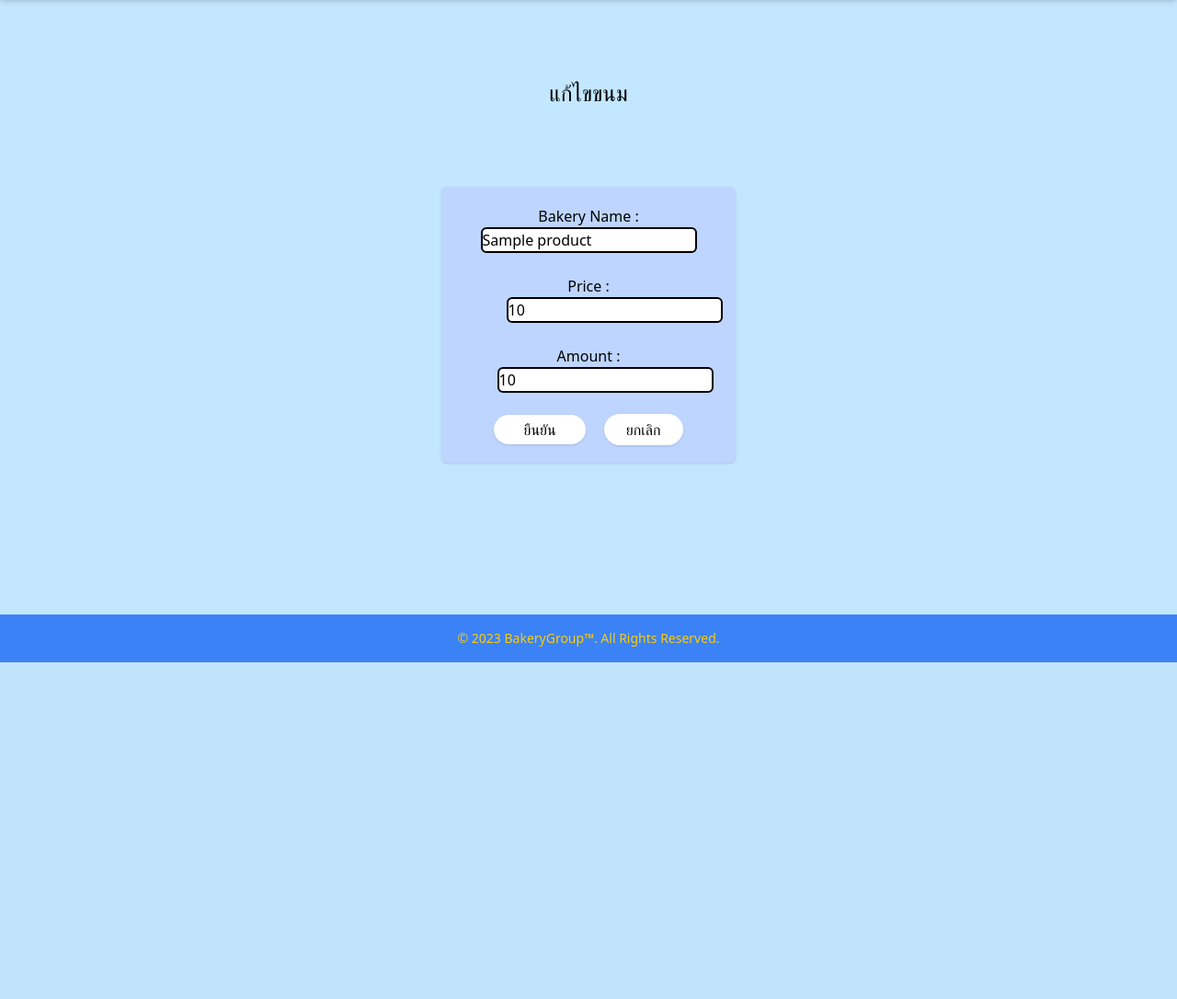
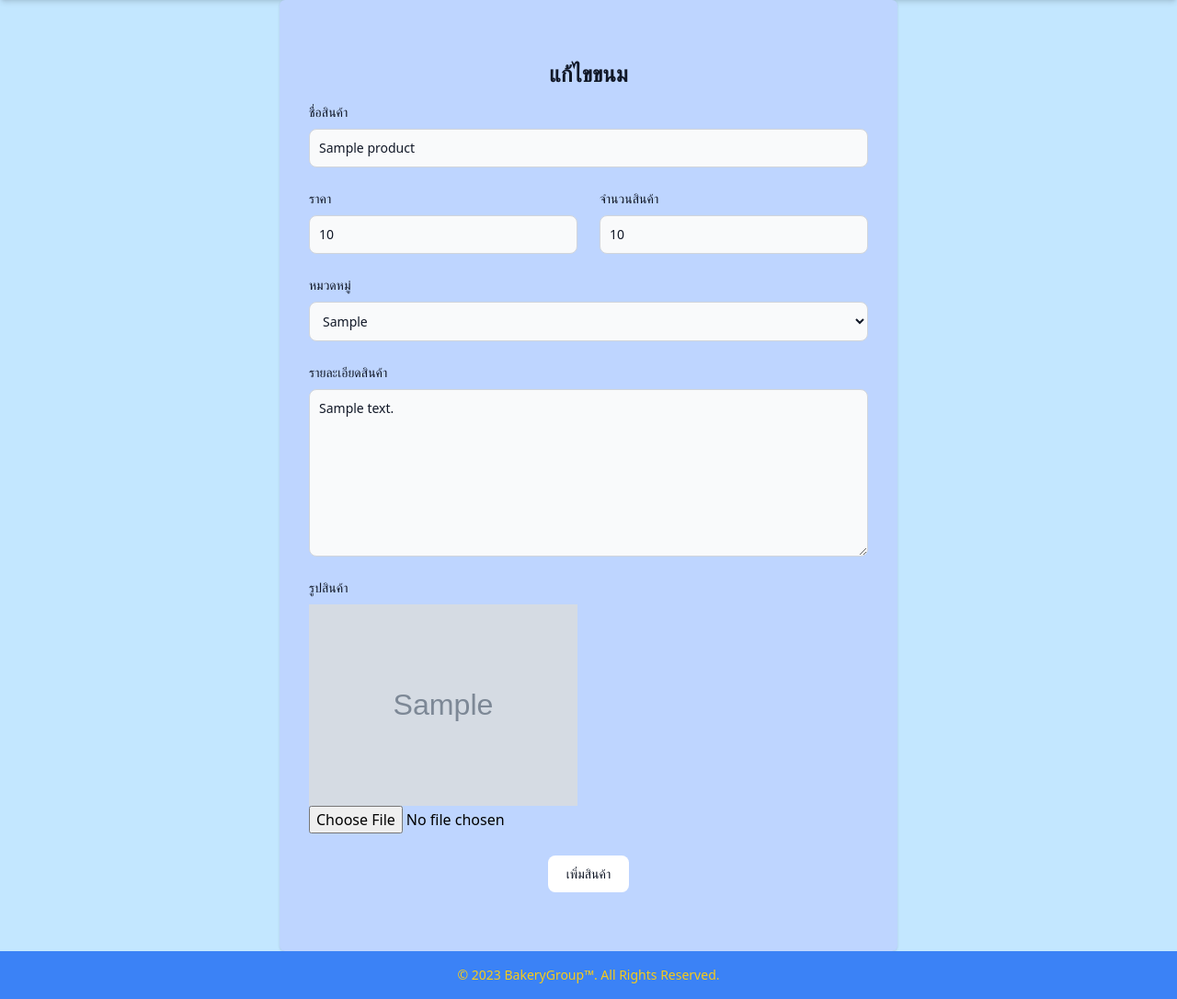
Before and after one commit to NKKNick/bakery, a Django app: page /update_bakery/1/ in a window 1280 px wide. Shown: the part 80-1166 px from the top of the page at 92% size. Before the commit the page ends 800 px from the top, so only its background shows below. Run offline with Django 4.2, Linux system fonts and the light colour scheme; a user stored in the database is signed in; tables that the repository leaves empty hold one stand-in row (values such as "Sample post"); grey boxes marked "Sample" are stand-in pictures; some libraries are stand-ins or nearby versions.

Commit message:
update update_page

```diff
--- a/bakery/admin_app/views.py
+++ b/bakery/admin_app/views.py
@@ -24,13 +24,17 @@ def create_bakery(req):
 
 @permission_required('admin',login_url="/")
 def update_bakery(req,id):
-    bakeries = Product.objects.get(pk=id)
-    form = BakeryForm(req.POST, instance=bakeries)
-    if form.is_valid():
-        form.instance.owner = req.user
-        form.save()
-        return redirect('dashboard')
-    return render(req, 'update_bakery.html', {'bakeries':bakeries})
+    if req.method == "POST":
+        bakeries = Product.objects.get(pk=id)
+        form = BakeryForm(req.POST,req.FILES,instance=bakeries)
+        if form.is_valid():
+            form.instance.owner = req.user
+            form.save()
+            return redirect('dashboard')
+    else:
+        bakeries = Product.objects.get(pk=id)
+        form = BakeryForm(instance=bakeries)
+    return render(req, 'update_bakery.html', {'bakeries':bakeries,'form':form})
 
 @permission_required('admin',login_url="/")
 def delete_bakery(req,id):
--- a/bakery/bakery_app/templates/update_bakery.html
+++ b/bakery/bakery_app/templates/update_bakery.html
@@ -5,29 +5,50 @@
 
 {% block main %}
 
-<body style="background-color: #c3e7ff;"></body>
-<h2 class="text-2xl text-center">แก้ไขขนม</h2>
-<form method="post" action="/update_bakery/{{bakeries.id}}/" enctype="multipart/form-data">
-    {% csrf_token %}
-    <div class="rounded-md text-center py-5 w-1/4 m-auto mb-20 shadow" style="background-color: #bed5ff;">
-        Bakery Name :
-        <input type="text" name="name" id="", value="{{bakeries.name}}" class="border-2 border-black rounded-md">
-        <br>
-        <br>
-        Price :
-        <input type="number" name="price" id="", value="{{bakeries.price}}" class="ml-14 border-2 border-black rounded-md">
-        <br>
-        <br>
-        Amount :
-        <input type="number" name="amount" id="", value="{{bakeries.amount}}" class="ml-9 border-2 border-black rounded-md">
-        <br>
-        <br>
-        <div class="space-x-4">
-            <button type="submit" class="box rounded-full text-md py-1 px-8 shadow bg-white hover:bg-gray-400">ยืนยัน</button>
-            <a href="{% url 'dashboard' %}" class="box rounded-full text-md px-6 py-1.5 shadow bg-white hover:bg-gray-400">ยกเลิก</a>
-        </div>
+<body style="background-color: #c3e7ff;">
+    <div class="py-8 px-8 mx-auto max-w-2xl lg:py-16 rounded-md shadow" style="background-color: #bed5ff">
+        <h2 class="mb-4 text-2xl font-bold text-gray-900  text-center">แก้ไขขนม</h2>
+        <form action="{%url 'update_bakery' bakeries.id %}" method="POST" enctype="multipart/form-data">
+            {% csrf_token %}
+            <div class="grid gap-4 sm:grid-cols-2 sm:gap-6">
+                <div class="sm:col-span-2">
+                    <label for="name" class="block mb-2 text-sm font-medium text-gray-900 ">ชื่อสินค้า</label>
+                    <input type="text" name="name" value="{{form.instance.name}}" id="name" class="bg-gray-50 border border-gray-300 text-gray-900 text-sm rounded-lg focus:ring-primary-600 focus:border-primary-600 block w-full p-2.5 " placeholder="ใส่ชื่อสินค้า" required="">
+                </div>
+                <div class="w-full">
+                    <label for="price" class="block mb-2 text-sm font-medium text-gray-900">ราคา</label>
+                    <input type="number" name="price" value="{{form.instance.price}}" id="price" class="bg-gray-50 border border-gray-300 text-gray-900 text-sm rounded-lg focus:ring-primary-600 focus:border-primary-600 block w-full p-2.5 " placeholder="0฿" required="">
+                </div>
+                <div>
+                    <label for="amount" class="block mb-2 text-sm font-medium text-gray-900 ">จำนวนสินค้า</label>
+                    <input type="number" name="amount" value="{{form.instance.amount}}" id="amount" class="bg-gray-50 border border-gray-300 text-gray-900 text-sm rounded-lg focus:ring-primary-600 focus:border-primary-600 block w-full p-2.5 " placeholder="0 ชิ้น" required="">
+                </div>
+                <div class="sm:col-span-2">
+                    <label for="category" class="block mb-2 text-sm font-medium text-gray-900 ">หมวดหมู่</label>
+                    <select id="category" name="category" class="bg-gray-50 border border-gray-300 text-gray-900 text-sm rounded-lg focus:ring-primary-500 focus:border-primary-500 block w-full p-2.5  ">
+                        <option selected="">{{form.instance.category}}</option>
+                        <option value="ขนมปัง">ขนมปัง</option>
+                        <option value="ขนม">ขนม</option>
+                        <option value="เค้ก">เค้ก</option>
+                        <option value="คุ๊กกี้">คุ๊กกี้</option>
+                        <option value="พาย">พาย</option>
+                    </select>
+                </div>
+                <div class="sm:col-span-2">
+                    <label for="descriptions" class="block mb-2 text-sm font-medium text-gray-900 ">รายละเอียดสินค้า</label>
+                    <textarea id="descriptions" name="descriptions" rows="8" class="block p-2.5 w-full text-sm text-gray-900 bg-gray-50 rounded-lg border border-gray-300 focus:ring-primary-500 focus:border-primary-500 " placeholder="ใส่รายละเอียดสินค้าที่นี่">{{form.instance.descriptions}}</textarea>
+                </div>
+                <div>
+                    <label for="description" class="block mb-2 text-sm font-medium text-gray-900 ">รูปสินค้า</label>
+                    <img src="{{ form.instance.image.url }}" alt="">
+                    <input type="file" name="image" required>
+                </div>
+            </div>
+            <button type="submit" class="flex m-auto px-5 py-2.5 mt-4 sm:mt-6 text-sm font-medium text-center text-gray-900 bg-primary-700 rounded-lg focus:ring-4 focus:ring-primary-200 dark:focus:ring-primary-900 hover:bg-primary-800 bg-white hover:bg-gray-400">
+                เพิ่มสินค้า
+            </button>
+        </form>
     </div>
-</form>
 </body>
 
 
```
Also changed, not shown: bakery/media/product/diagram_ระบบอะไหร.drawio.png (added), bakery/media/product/slip_xOdHHeR.jpg (added).
